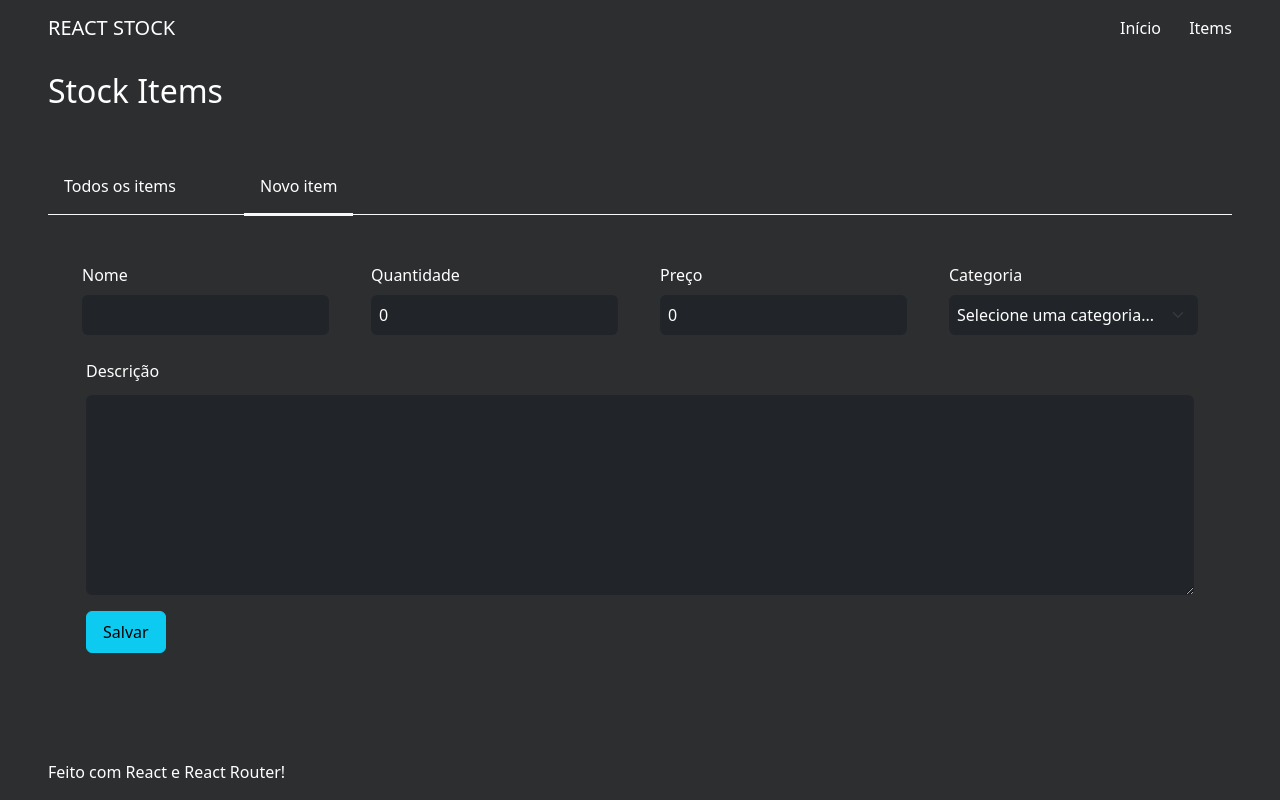
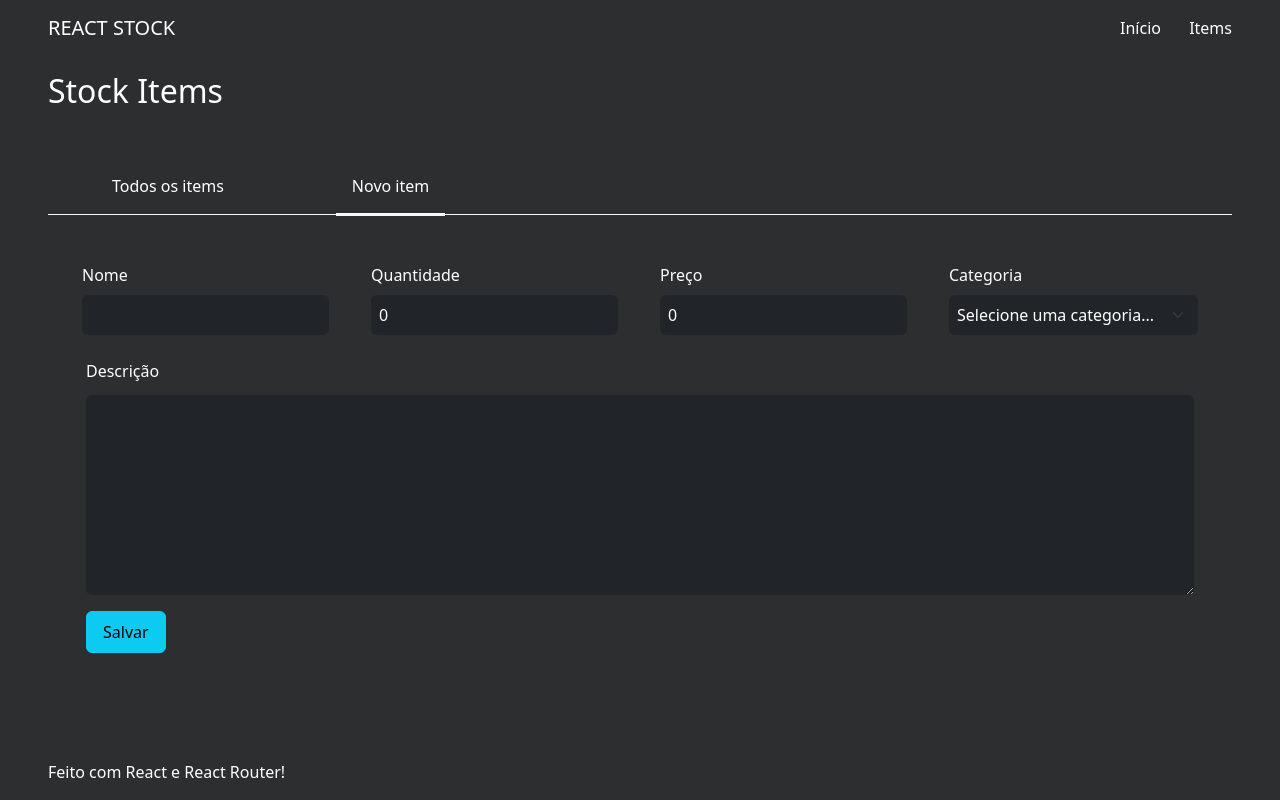
Before and after one commit to maatheusLeite/stock-manager, a React (Vite) app: page /stock/new in a window 1280 px wide. Built offline with nearby package versions, Linux system fonts and the light colour scheme.

Commit message:
Adding StockContext

```diff
--- a/src/App.jsx
+++ b/src/App.jsx
@@ -1,12 +1,12 @@
 import { RouterProvider } from "react-router-dom";
 import router from "./router";
 import './App.scss'
-
+import { StockContextProvider } from "./contexts/StockContext";
 
 export default function App() {
   return (
-    <>
+    <StockContextProvider>
       <RouterProvider router={router} />
-    </>
+    </StockContextProvider>
   )
 }
--- /dev/null
+++ b/src/contexts/StockContext.jsx
@@ -0,0 +1,42 @@
+import { createContext, useState } from "react";
+import PropTypes from "prop-types"
+
+StockContextProvider.propTypes = {
+    children: PropTypes.node
+}
+
+export const StockContext = createContext({})
+
+export function StockContextProvider({ children }) {
+    const [items, setItems] = useState(() => {
+        const storedItems = localStorage.getItem('ml-react-stock')
+        if (!storedItems) {
+            return []
+        }
+        const items = JSON.parse(storedItems)
+        items.forEach(item => {
+            item.createdAt = new Date(item.createdAt)
+            item.updateAt = new Date(item.updateAt)
+        })
+        return items
+    })
+
+    function addItem(item) {
+        setItems(currentState => {
+            const updatedItems = [item, ...currentState]
+            localStorage.setItem('ml-react-stock', JSON.stringify(updatedItems))
+            return updatedItems
+        })
+    }
+
+    const stock = {
+        items,
+        addItem
+    }
+
+    return (
+        <StockContext.Provider value={stock}>
+            {children}
+        </StockContext.Provider>
+    )
+}
--- /dev/null
+++ b/src/hooks/useStock.js
@@ -0,0 +1,6 @@
+import { useContext } from "react";
+import { StockContext } from "../contexts/StockContext";
+
+export default function useStock() {
+    return useContext(StockContext)
+}
--- a/src/pages/RootLayout/RootLayout.jsx
+++ b/src/pages/RootLayout/RootLayout.jsx
@@ -4,10 +4,10 @@ import Footer from "../../components/Footer";
 
 export default function RootLayout() {
     return (
-        <div>
+        <>
             <Header />
             <Outlet />
             <Footer />
-        </div>
+        </>
     )
 }
--- a/src/pages/StockItems/AllItems.jsx
+++ b/src/pages/StockItems/AllItems.jsx
@@ -1,14 +1,11 @@
-import { Link } from "react-router-dom";
 import ItemCard from "../../components/ItemCard";
+import useStock from "../../hooks/useStock.js"
 
 export default function AllItems() {
+    const { items } = useStock()
+
     return (
         <>
-            <div className="border-bottom border-light mb-5 py-3">
-                <Link to='/stock' className="border-bottom border-3 border-light p-3"> Todos os items </Link>
-                <Link to='new' className="mx-5 p-3"> Novo item </Link>
-            </div>
-
             <div className="row bg-dark shadow p-4">
                 <span className="col-4 fw-bold"> ID </span>
                 <span className="col-2 fw-bold"> Nome </span>
@@ -16,6 +13,17 @@ export default function AllItems() {
                 <span className="col-2 fw-bold"> Categoria </span>
                 <span className="col-3 fw-bold px-3"> Ações </span>
             </div>
+
+            {
+                items.map((item) => {
+                    <ItemCard
+                        key={item.id}
+                        name={item.name}
+                        quantity={item.quantity}
+                        category={item.category}
+                    />
+                })
+            }
 
             <ItemCard
                 id='b37f114e-69e0-4517-9fad-a46168d37350'
--- a/src/pages/StockItems/NewItem.jsx
+++ b/src/pages/StockItems/NewItem.jsx
@@ -1,15 +1,5 @@
-import { Link } from "react-router-dom";
 import ItemForm from "../../components/ItemForm";
 
 export default function NewItem() {
-    return (
-        <>
-            <div className="border-bottom border-light mb-5 py-3">
-                <Link to='..' className=" p-3"> Todos os items </Link>
-                <Link to='new' className="mx-5 p-3 border-bottom border-3 border-light"> Novo item </Link>
-            </div>
-
-            <ItemForm />
-        </>
-    )
+    return <ItemForm />
 }
--- /dev/null
+++ b/src/pages/StockItems/ShowItem.jsx
@@ -0,0 +1,5 @@
+export default function ShowItem() {
+    return (
+        <div>ShowItem</div>
+    )
+}
--- a/src/pages/StockItems/StockItems.jsx
+++ b/src/pages/StockItems/StockItems.jsx
@@ -1,9 +1,30 @@
-import { Outlet } from "react-router-dom";
+import { Link, Outlet, useLocation } from "react-router-dom";
 
 export default function StockItems() {
+    const { pathname } = useLocation()
+
     return (
         <div className="container-fluid px-5">
             <h2 className="fw-light mb-5"> Stock Items </h2>
+
+            <div className="border-bottom border-light mb-5 py-3">
+                <Link
+                    to='/stock'
+                    className={`mx-5 p-3 ${pathname === "/stock" ?
+                    "border-bottom border-3 border-light p-3" : ""}`}
+                >
+                    Todos os items
+                </Link>
+
+                <Link
+                    to='new'
+                    className={`mx-5 p-3
+                    ${pathname === "/stock/new" ?
+                    "border-bottom border-3 border-light p-3" : ""}`}
+                >
+                    Novo item
+                </Link>
+            </div>
 
             <Outlet />
         </div>
--- /dev/null
+++ b/src/pages/StockItems/UpdateItem.jsx
@@ -0,0 +1,5 @@
+export default function UpdateItem() {
+  return (
+    <div>UpdateItem</div>
+  )
+}
--- a/src/router.jsx
+++ b/src/router.jsx
@@ -4,24 +4,23 @@ import Home from './pages/Home/Home.jsx'
 import StockItems from './pages/StockItems/StockItems.jsx'
 import AllItems from './pages/StockItems/AllItems.jsx'
 import NewItem from './pages/StockItems/NewItem.jsx'
+import ShowItem from './pages/StockItems/ShowItem.jsx'
+import UpdateItem from './pages/StockItems/UpdateItem.jsx'
 
 const router = createBrowserRouter([
     {
         path: "/",
         element: <RootLayout />,
-        children: [{
-            index: true,
-            element: <Home />
-        }, {
+        children: [{ index: true, element: <Home /> },
+        {
             path: 'stock',
             element: <StockItems />,
-            children: [{
-                index: true,
-                element: <AllItems />
-            }, {
-                path: 'new',
-                element: <NewItem />
-            }]
+            children: [
+                { index: true, element: <AllItems /> },
+                { path: 'new', element: <NewItem /> },
+                { path: ':id', element: <ShowItem /> },
+                { path: ':id/update', element: <UpdateItem /> }
+            ]
         }
         ]
     }
```
